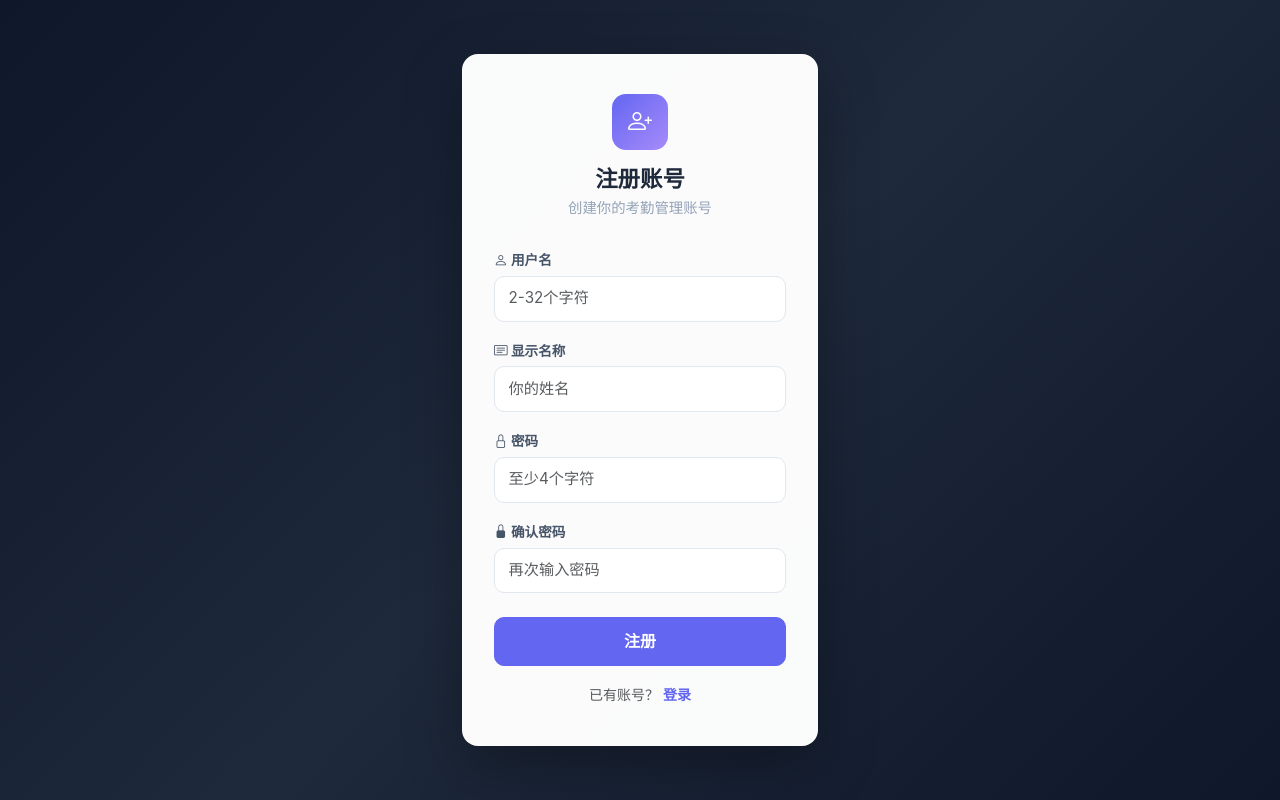
After one commit to lirunwen/attendance-system, a Flask app: page /register in a window 1280 px wide. The commit adds this page. Run offline with Flask 3, Linux system fonts and the light colour scheme; a user stored in the database is signed in; some libraries are stand-ins or nearby versions.

Commit message:
add user login/register module with session auth
- User model with werkzeug password hashing
- Login/register routes with session-based auth
- before_request hook protects all pages
- Separate auth pages with modern card-style design
- Default admin account created on first run (admin/admin123)
- Logout and user display in sidebar

```diff
--- a/app.py
+++ b/app.py
@@ -13,6 +13,13 @@ def create_app():
 
     with app.app_context():
         db.create_all()
+        # 如果没有任何用户，创建一个默认管理员
+        from models import User
+        if not User.query.first():
+            admin = User(username='admin', display_name='管理员', is_admin=True)
+            admin.set_password('admin123')
+            db.session.add(admin)
+            db.session.commit()
 
     return app
 
--- a/forms.py
+++ b/forms.py
@@ -1,6 +1,6 @@
 from flask_wtf import FlaskForm
 from wtforms import StringField, PasswordField, SubmitField, IntegerField, SelectField, TextAreaField, BooleanField, TimeField
-from wtforms.validators import DataRequired, Optional
+from wtforms.validators import DataRequired, Optional, EqualTo, Length
 
 class ShiftForm(FlaskForm):
     name = StringField('班次名称', validators=[DataRequired()])
@@ -24,3 +24,15 @@ class EmployeeForm(FlaskForm):
 class AttendanceRemarkForm(FlaskForm):
     clerk_remark = TextAreaField('文员备注', render_kw={'rows': 3})
     submit = SubmitField('保存')
+
+class LoginForm(FlaskForm):
+    username = StringField('用户名', validators=[DataRequired()])
+    password = PasswordField('密码', validators=[DataRequired()])
+    submit = SubmitField('登录')
+
+class RegisterForm(FlaskForm):
+    username = StringField('用户名', validators=[DataRequired(), Length(min=2, max=32)])
+    display_name = StringField('显示名称', validators=[DataRequired()])
+    password = PasswordField('密码', validators=[DataRequired(), Length(min=4)])
+    confirm = PasswordField('确认密码', validators=[DataRequired(), EqualTo('password', message='两次密码不一致')])
+    submit = SubmitField('注册')
--- a/main.py
+++ b/main.py
@@ -1,7 +1,7 @@
-from flask import Blueprint, render_template, request, redirect, url_for, flash, jsonify, send_file
+from flask import Blueprint, render_template, request, redirect, url_for, flash, jsonify, send_file, session as flask_session
 from extensions import db
-from models import Shift, Location, Employee, Record, Attendance
-from forms import ShiftForm, LocationForm, EmployeeForm, AttendanceRemarkForm
+from models import Shift, Location, Employee, Record, Attendance, User
+from forms import ShiftForm, LocationForm, EmployeeForm, AttendanceRemarkForm, LoginForm, RegisterForm
 from utils.excel_parser import generate_template, parse_attendance_file, save_records
 from utils.attendance_calc import recalc_all
 from utils.excel_exporter import build_export, ATTENDANCE_COLUMNS, ANOMALY_COLUMNS, STATISTICS_COLUMNS
@@ -11,10 +11,76 @@ import os, tempfile
 main_bp = Blueprint('main', __name__)
 today = date.today()
 
+# ─── Auth Helpers ──────────────────────────────────────────
+def login_required(f):
+    from functools import wraps
+    @wraps(f)
+    def decorated(*args, **kwargs):
+        if 'user_id' not in flask_session:
+            return redirect(url_for('main.login'))
+        return f(*args, **kwargs)
+    return decorated
+
+def current_user():
+    if 'user_id' in flask_session:
+        return User.query.get(flask_session['user_id'])
+    return None
+
+# 全局登录检查
+@main_bp.before_request
+def check_login():
+    public_routes = ['main.login', 'main.register']
+    if request.endpoint not in public_routes and not request.endpoint.startswith('static') and 'user_id' not in flask_session:
+        return redirect(url_for('main.login'))
+
+# ─── Auth Routes ────────────────────────────────────────────
+@main_bp.route('/login', methods=['GET', 'POST'])
+def login():
+    form = LoginForm()
+    if form.validate_on_submit():
+        user = User.query.filter_by(username=form.username.data).first()
+        if user and user.check_password(form.password.data):
+            flask_session['user_id'] = user.id
+            flask_session['username'] = user.username
+            flask_session['display_name'] = user.display_name
+            flash(f'欢迎回来，{user.display_name or user.username}', 'success')
+            return redirect(url_for('main.index'))
+        flash('用户名或密码错误', 'error')
+    return render_template('auth/login.html', form=form)
+
+@main_bp.route('/register', methods=['GET', 'POST'])
+def register():
+    # 如果已有用户，注册需登录（仅管理员可操作）
+    if User.query.first() and 'user_id' not in flask_session:
+        flash('请先登录', 'warning')
+        return redirect(url_for('main.login'))
+
+    form = RegisterForm()
+    if form.validate_on_submit():
+        if User.query.filter_by(username=form.username.data).first():
+            flash('用户名已存在', 'error')
+            return render_template('auth/register.html', form=form)
+        user = User(
+            username=form.username.data,
+            display_name=form.display_name.data,
+        )
+        user.set_password(form.password.data)
+        db.session.add(user)
+        db.session.commit()
+        flash('注册成功，请登录', 'success')
+        return redirect(url_for('main.login'))
+    return render_template('auth/register.html', form=form)
+
+@main_bp.route('/logout')
+def logout():
+    flask_session.clear()
+    flash('已退出登录', 'success')
+    return redirect(url_for('main.login'))
+
 # ─── Context ────────────────────────────────────────────────
 @main_bp.context_processor
-def inject_today():
-    return {'today': today}
+def inject_today_and_user():
+    return {'today': today, 'current_user': current_user()}
 
 # ─── Helpers ────────────────────────────────────────────────
 def get_month_dates(year, month):
@@ -77,7 +143,7 @@ def index():
     return render_template('index.html', stats=stats, recent_anomalies=recent)
 
 # ─── Shifts ─────────────────────────────────────────────────
-@main_bp.route('/shifts')
+@main_bp.route('/shifts', endpoint='shifts')
 def shifts():
     form = ShiftForm()
     shifts = Shift.query.order_by(Shift.id).all()
--- a/requirements.txt
+++ b/requirements.txt
@@ -4,3 +4,4 @@ Flask-WTF==1.2.2
 WTForms==3.2.1
 openpyxl==3.1.5
 pandas==2.2.3
+werkzeug==3.1.3
--- /dev/null
+++ b/templates/auth/base.html
@@ -0,0 +1,124 @@
+<!DOCTYPE html>
+<html lang="zh-CN">
+<head>
+    <meta charset="UTF-8">
+    <meta name="viewport" content="width=device-width, initial-scale=1.0">
+    <title>{% block title %}登录{% endblock %} - 考勤管理系统</title>
+    <link href="https://cdn.bootcdn.net/ajax/libs/bootstrap/5.3.3/css/bootstrap.min.css" rel="stylesheet">
+    <link href="https://cdn.bootcdn.net/ajax/libs/bootstrap-icons/1.11.3/font/bootstrap-icons.min.css" rel="stylesheet">
+    <style>
+        :root {
+            --primary: #6366f1;
+            --primary-dark: #4f46e5;
+        }
+        body {
+            background: linear-gradient(135deg, #0f172a 0%, #1e293b 50%, #0f172a 100%);
+            min-height: 100vh;
+            display: flex;
+            align-items: center;
+            justify-content: center;
+            font-family: 'Inter', -apple-system, BlinkMacSystemFont, sans-serif;
+        }
+        .auth-container {
+            width: 100%;
+            max-width: 420px;
+            padding: 2rem;
+            animation: fadeUp .5s ease-out;
+        }
+        @keyframes fadeUp {
+            from { opacity: 0; transform: translateY(20px); }
+            to { opacity: 1; transform: translateY(0); }
+        }
+        .auth-card {
+            background: rgba(255,255,255,.98);
+            border-radius: 16px;
+            padding: 2.5rem 2rem;
+            box-shadow: 0 20px 60px rgba(0,0,0,.3);
+        }
+        .auth-logo {
+            width: 56px;
+            height: 56px;
+            background: linear-gradient(135deg, var(--primary), #a78bfa);
+            border-radius: 14px;
+            display: flex;
+            align-items: center;
+            justify-content: center;
+            font-size: 1.5rem;
+            color: #fff;
+            margin: 0 auto 1rem;
+        }
+        .auth-title {
+            text-align: center;
+            font-weight: 700;
+            font-size: 1.4rem;
+            color: #1e293b;
+            margin-bottom: .25rem;
+        }
+        .auth-subtitle {
+            text-align: center;
+            color: #94a3b8;
+            font-size: .9rem;
+            margin-bottom: 1.75rem;
+        }
+        .form-control {
+            border: 1.5px solid #e2e8f0;
+            border-radius: 10px;
+            padding: .65rem .85rem;
+            font-size: .95rem;
+            transition: border-color .2s, box-shadow .2s;
+        }
+        .form-control:focus {
+            border-color: var(--primary);
+            box-shadow: 0 0 0 3px rgba(99,102,241,.12);
+        }
+        .form-label {
+            font-weight: 600;
+            color: #475569;
+            font-size: .85rem;
+            margin-bottom: .35rem;
+        }
+        .btn-primary {
+            background: var(--primary);
+            border-color: var(--primary);
+            border-radius: 10px;
+            padding: .7rem;
+            font-weight: 600;
+            transition: all .2s;
+        }
+        .btn-primary:hover {
+            background: var(--primary-dark);
+            border-color: var(--primary-dark);
+            transform: translateY(-1px);
+            box-shadow: 0 4px 12px rgba(99,102,241,.3);
+        }
+        .alert {
+            border: none;
+            border-radius: 10px;
+            font-size: .9rem;
+            padding: .75rem 1rem;
+        }
+        .alert-danger { background: #fef2f2; color: #dc2626; }
+        .alert-success { background: #f0fdf4; color: #16a34a; }
+        .alert-warning { background: #fefce8; color: #d97706; }
+    </style>
+</head>
+<body>
+    <div class="auth-container">
+        <div class="auth-card">
+            {% with messages = get_flashed_messages(with_categories=true) %}
+            {% if messages %}
+            {% for category, message in messages %}
+            <div class="alert alert-{{ category if category != 'error' else 'danger' }} alert-dismissible fade show">
+                {{ message }}
+                <button type="button" class="btn-close" data-bs-dismiss="alert" style="font-size:.8rem;"></button>
+            </div>
+            {% endfor %}
+            {% endif %}
+            {% endwith %}
+
+            {% block content %}{% endblock %}
+        </div>
+    </div>
+    <script src="https://cdn.bootcdn.net/ajax/libs/bootstrap/5.3.3/js/bootstrap.bundle.min.js"></script>
+</body>
+</html>
--- /dev/null
+++ b/templates/auth/register.html
@@ -0,0 +1,36 @@
+{% extends "auth/base.html" %}
+{% block title %}注册{% endblock %}
+
+{% block content %}
+<div class="auth-logo"><i class="bi bi-person-plus"></i></div>
+<h1 class="auth-title">注册账号</h1>
+<p class="auth-subtitle">创建你的考勤管理账号</p>
+
+<form method="post">
+    {{ form.hidden_tag() }}
+    <div class="mb-3">
+        <label class="form-label"><i class="bi bi-person"></i> 用户名</label>
+        {{ form.username(class="form-control", placeholder="2-32个字符") }}
+    </div>
+    <div class="mb-3">
+        <label class="form-label"><i class="bi bi-card-text"></i> 显示名称</label>
+        {{ form.display_name(class="form-control", placeholder="你的姓名") }}
+    </div>
+    <div class="mb-3">
+        <label class="form-label"><i class="bi bi-lock"></i> 密码</label>
+        {{ form.password(class="form-control", placeholder="至少4个字符") }}
+    </div>
+    <div class="mb-4">
+        <label class="form-label"><i class="bi bi-lock-fill"></i> 确认密码</label>
+        {{ form.confirm(class="form-control", placeholder="再次输入密码") }}
+    </div>
+    {{ form.submit(class="btn btn-primary w-100") }}
+</form>
+
+<div class="text-center mt-3">
+    <small class="text-muted">
+        已有账号？
+        <a href="{{ url_for('main.login') }}" style="color:var(--primary);text-decoration:none;font-weight:600;">登录</a>
+    </small>
+</div>
+{% endblock %}
```
Also changed, not shown: models.py (+20 -0 lines), templates/auth/login.html (added, +28 -0 lines), templates/base.html (+12 -1 lines), README.md, instance/attendance.db.
